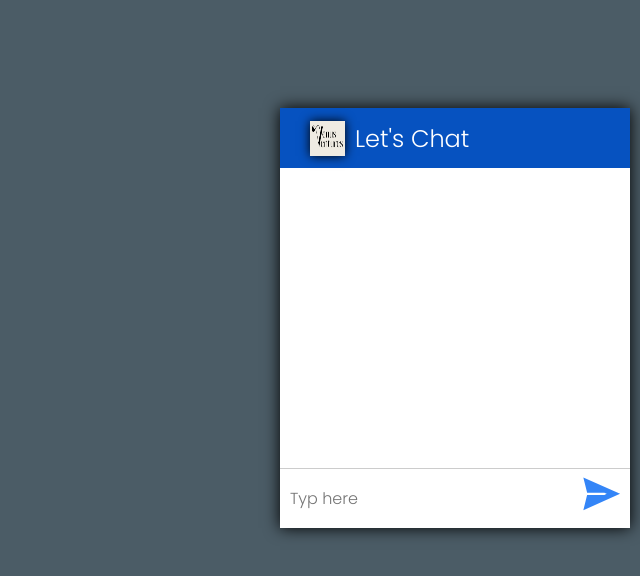
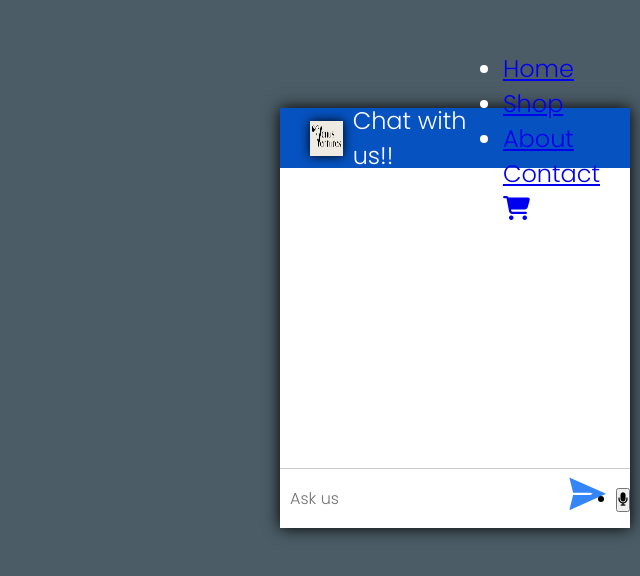
Before and after one commit to karthikmudunuri/web, a plain HTML site: page main/chat.html in a window 1280 px wide. Shown: the part 222-798 px from the top of the page, without its empty margins (640-1280 px from the left). Drawn offline with Linux system fonts and the light colour scheme.

Commit message:
Update chat.html

```diff
--- a/main/chat.html
+++ b/main/chat.html
@@ -8,29 +8,70 @@
     <link rel="stylesheet" href="chat.css" />
     <script src="response.js" defer></script>
     <script src="app.js" defer></script>
+
+    <script src="https://kit.fontawesome.com/c6961bbdd7.js" crossorigin="anonymous"></script>
   </head>
   <body>
+
+
     <div class="container">
       <div class="chat-header">
         <div class="logo">
           <img src="./logo.png" alt="" />
+
+
         </div>
-        <div class="title">Let's Chat</div>
+        <div class="title"> Chat with us!!
+
+
+        </div>
+        <div>
+            <ul id="navbarx">
+                <li><a  href="./index.html">Home</a></li>
+                <li><a href="./mobilemain.html">Shop</a></li>
+                <li><a href="./about.html">About</a></li>
+                <li><a href="./contact.html">Contact</a></li>
+                <li><a href="./cart.html"><i class="fa-solid fa-cart-shopping"></i></a></li>
+
+            </ul>
+        </div>
       </div>
       <div class="chat-body">
-        <div class="loading">
-            <div class="circle circle-1"></div>
-            <div class="circle circle-2"></div>
-            <div class="circle circle-3"></div>
-        </div>
+
       </div>
       <div class="chat-input">
         <div class="input-sec">
-          <input type="text" id="txtInput" placeholder="Typ here" autofocus />
+          <input type="text" id="txtInput" placeholder="Ask us" autofocus />
         </div>
         <div class="send">
           <img src="images/send.svg" alt="send" />
         </div>
+
+        <div>
+            <ul id="navbar">
+
+                <li><button onclick="voice()"><i class="fa-solid fa-microphone"></i></button></li>
+
+
+
+            </ul>
+            <script>
+                function voice(){
+                    var recognition= new webkitSpeechRecognition();
+                    recognition.lang = "en-GB";
+                    recognition.onresult = function(event){
+                        console.log(event);
+                        document.getElementById("txtInput").value = event.results[1][0].transcript;
+                    }
+                    recognition.start();
+                }
+
+            </script>
+        </div>
+
+
+
+
       </div>
     </div>
   </body>
```
